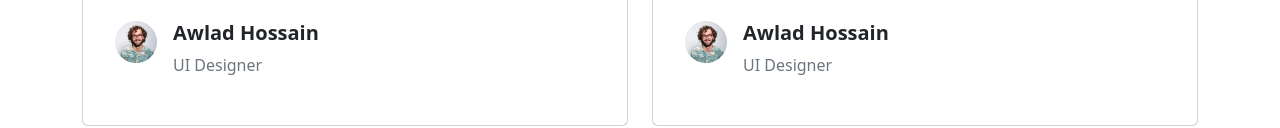
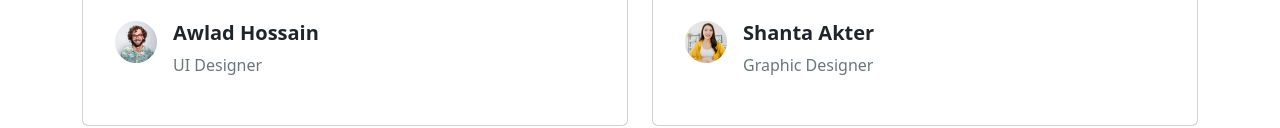
Before and after one commit to mohammedtakbir/Assignment-03, a plain HTML site: page index.html in a window 1280 px wide. Shown: the part 4196-4324 px from the top of the page. Drawn offline with nearby package versions, Linux system fonts and the light colour scheme.

Commit message:
feedback img added

```diff
--- a/index.html
+++ b/index.html
@@ -422,13 +422,13 @@
               </p>
             </div>
             <div class="d-flex align-items-center">
-              <img src="images/rounded-1.png" style="width: 42; height: 42px;" class="img-fluid align-self-start" alt="">
+              <img src="images/rounded2.png" style="width: 42; height: 42px;" class="img-fluid align-self-start" alt="">
               <div class="ms-3">
                 <h5 class="text-dark fw-bold">
-                  Awlad Hossain
+                  Shanta Akter
                 </h5>
                 <p class="text-muted">
-                  UI Designer
+                  Graphic Designer
                 </p>
               </div>
             </div>
```
